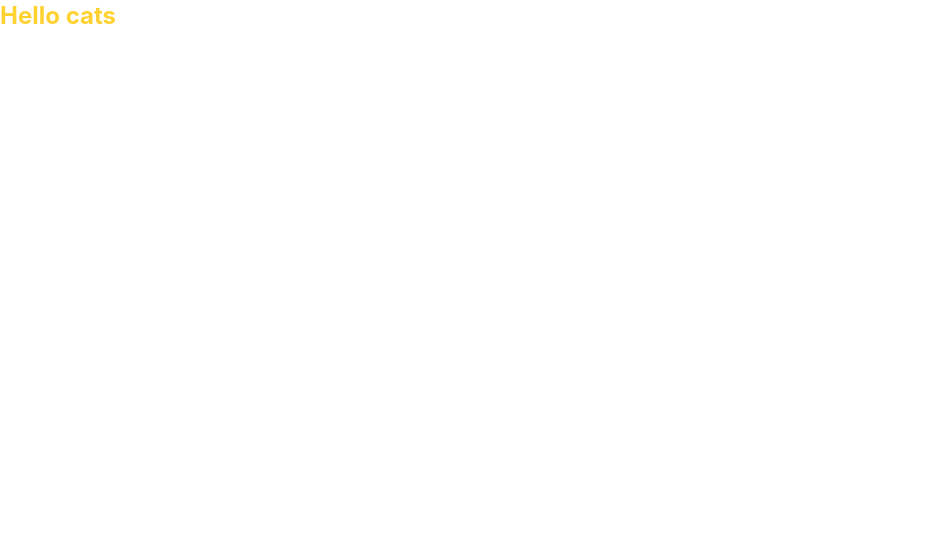
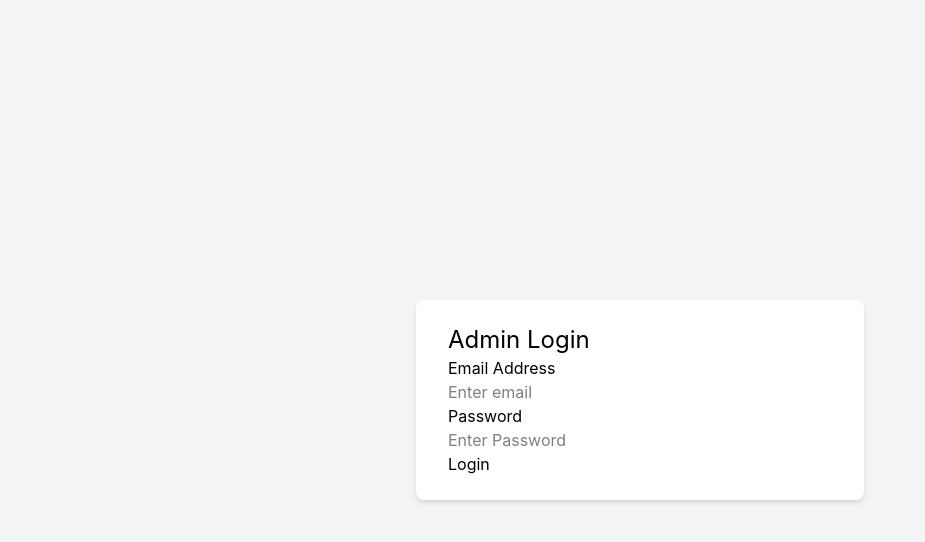
Before and after one commit to Yelle-stack/umami-restaurant-admin, a React (Vite) app: page / in a window 1280 px wide. Shown: the top 542 px of the page, without its empty margins (0-925 px from the left). Built offline with nearby package versions, Linux system fonts and the light colour scheme.

Commit message:
Create admin dashboard pages

```diff
--- a/src/App.jsx
+++ b/src/App.jsx
@@ -1,9 +1,13 @@
 import React from 'react'
+import Login from './components/Login'
+
+
+export const backendUrl = 'http://localhost:4000'
 
 const App = () => {
   return (
     <div>
-      <h1 className='text-2xl font-bold text-amber-300'>Hello cats</h1>
+      <Login/>
     </div>
   )
 }
--- a/src/components/Login.jsx
+++ b/src/components/Login.jsx
@@ -3,7 +3,22 @@ import React from 'react'
 const Login = () => {
   return (
     <div>
-
+      <div className='flex justify-center items-center min-h-screen bg-gray-100'>
+        <div className='bg-white shadow-md rounded-lg px-8 py-6 w-full max-w-md'>
+          <h1 className='text-2xl'>Admin Login</h1>
+          <form>
+            <div>
+              <p>Email Address</p>
+               <input type="email" placeholder='Enter email' required/>
+            </div>
+            <div>
+              <p>Password</p>
+               <input type="password" placeholder='Enter Password' required/>
+            </div>
+            <button type='submit'>Login</button>
+          </form>
+        </div>
+      </div>
     </div>
   )
 }
--- /dev/null
+++ b/src/pages/AddMenu.jsx
@@ -0,0 +1,11 @@
+import React from 'react'
+
+const AddMenu = () => {
+  return (
+    <div>
+
+    </div>
+  )
+}
+
+export default AddMenu
--- /dev/null
+++ b/src/pages/AdminTable.jsx
@@ -0,0 +1,11 @@
+import React from 'react'
+
+const AdminTable = () => {
+  return (
+    <div>
+
+    </div>
+  )
+}
+
+export default AdminTable
--- /dev/null
+++ b/src/pages/ListMenu.jsx
@@ -0,0 +1,11 @@
+import React from 'react'
+
+const ListMenu = () => {
+  return (
+    <div>
+
+    </div>
+  )
+}
+
+export default ListMenu
```
